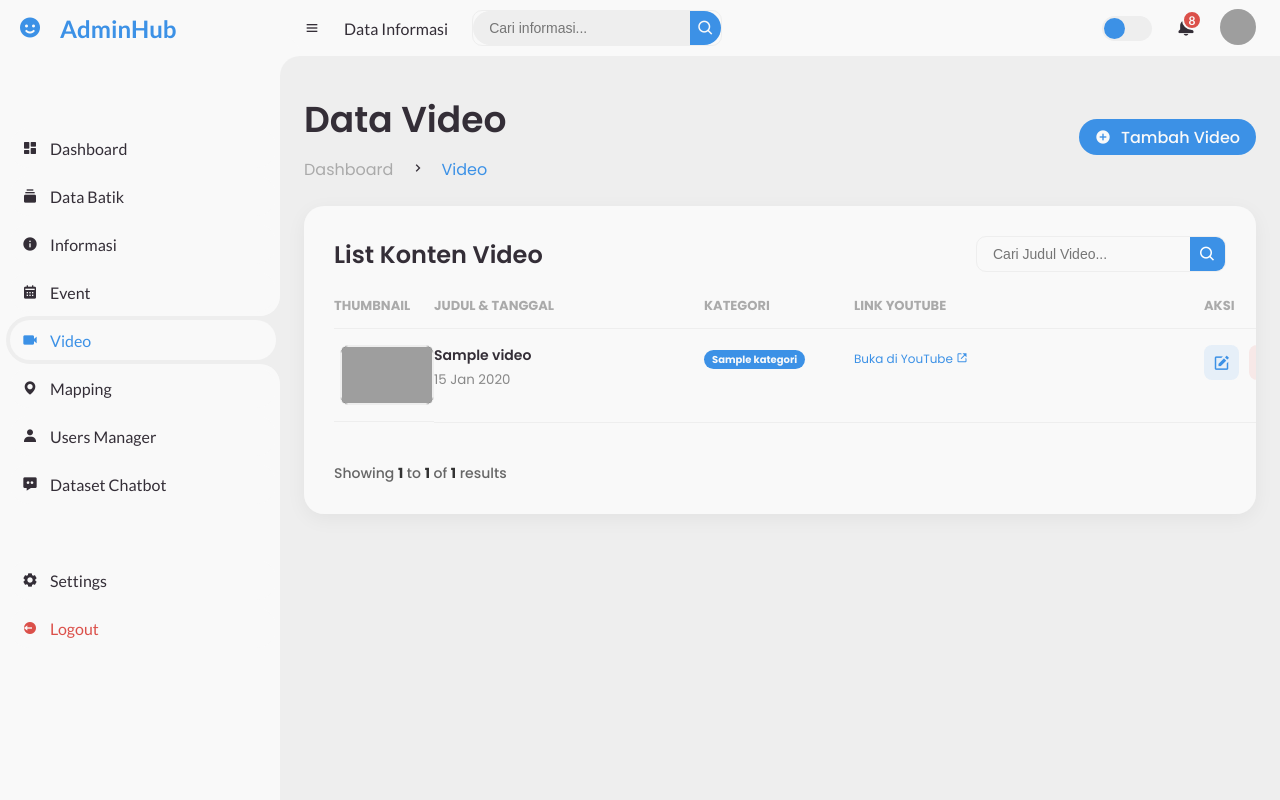
After one commit to tamris/service_batik, a Flask app: page /data-video in a window 1280 px wide. The commit adds this page. Run offline with Flask 3, Linux system fonts and the light colour scheme; a database or web service that is not in the repository returns one stand-in record (values such as "Sample title"); some libraries are stand-ins or nearby versions; grey boxes are pictures that could not be loaded.

Commit message:
video api done

```diff
--- a/app.py
+++ b/app.py
@@ -4,12 +4,14 @@ from extensions import mongo , jwt, bcrypt, mail
 from routes.web.dashboard import web_bp
 from routes.web.galeri import galeri_bp
 from routes.web.infromasi import informasi_bp
+from routes.web.video import video_bp
 from routes.api.galeri_api import api_bp
 from routes.api.informasi_api import informasi_api_bp
 from routes.api.auth_api import auth_bp
 from routes.api.google_oauth import google_oauth_bp
 from routes.api.deteksi import deteksi_bp
 from routes.api.chatbot_api import chatbot_bp
+from routes.api.video_api import video_api_bp
 from utils.rag_utils import initialize_rag
 
 app = Flask(__name__)
@@ -30,6 +32,7 @@ app.mail = mail
 app.register_blueprint(web_bp)
 app.register_blueprint(galeri_bp)
 app.register_blueprint(informasi_bp)
+app.register_blueprint(video_bp)
 
 # 3. Register API Blueprint
 app.register_blueprint(api_bp, url_prefix='/api')
@@ -38,6 +41,7 @@ app.register_blueprint(chatbot_bp, url_prefix='/api/chatbot')
 app.register_blueprint(deteksi_bp, url_prefix='/api/deteksi')
 app.register_blueprint(google_oauth_bp, url_prefix='/api/oauth')
 app.register_blueprint(informasi_api_bp, url_prefix='/api')
+app.register_blueprint(video_api_bp, url_prefix='/api')
 
 
 if __name__ == '__main__':
--- /dev/null
+++ b/routes/web/video.py
@@ -0,0 +1,74 @@
+import math
+from flask import Blueprint, render_template, request, redirect, url_for, flash
+from models.video_model import VideoModel
+from datetime import datetime
+
+video_bp = Blueprint('video', __name__)
+video_model = VideoModel()
+
+@video_bp.route('/data-video')
+def index():
+    page = request.args.get('page', 1, type=int)
+    search_query = request.args.get('q', '')
+    per_page = 7
+
+    all_data = video_model.get_all(search_query)
+
+    total_items = len(all_data)
+    total_pages = math.ceil(total_items / per_page)
+
+    start = (page - 1) * per_page
+    end = start + per_page
+    data_tampil = all_data[start:end]
+
+    start_index = start + 1 if total_items > 0 else 0
+    end_index = min(end, total_items)
+
+    return render_template('video/index.html',
+                           videos=data_tampil,
+                           page=page,
+                           total_pages=total_pages,
+                           total_items=total_items,
+                           start_index=start_index,
+                           end_index=end_index,
+                           search_query=search_query)
+
+@video_bp.route('/data-video/tambah', methods=['GET', 'POST'])
+def create():
+    if request.method == 'POST':
+        data_baru = {
+            "judul": request.form['judul'],
+            "deskripsi": request.form['deskripsi'],
+            "kategori": request.form['kategori'],
+            "youtube_url": request.form['youtube_url'],
+            "created_at": datetime.now() # Menambahkan timestamp pembuatan
+        }
+        video_model.create(data_baru)
+        flash('Video berhasil ditambahkan!', 'success')
+        return redirect(url_for('video.index'))
+    return render_template('video/create.html')
+
+@video_bp.route('/data-video/edit/<string:video_id>', methods=['GET', 'POST'])
+def edit(video_id):
+    video_terpilih = video_model.get_by_id(video_id)
+    if not video_terpilih:
+        flash('Video tidak ditemukan!', 'danger')
+        return redirect(url_for('video.index'))
+
+    if request.method == 'POST':
+        data_update = {
+            "judul": request.form['judul'],
+            "deskripsi": request.form['deskripsi'],
+            "kategori": request.form['kategori'],
+            "youtube_url": request.form['youtube_url']
+        }
+        video_model.update(video_id, data_update)
+        flash('Video berhasil diperbarui!', 'success')
+        return redirect(url_for('video.index'))
+    return render_template('video/edit.html', video=video_terpilih)
+
+@video_bp.route('/data-video/hapus/<string:video_id>')
+def delete(video_id):
+    video_model.delete(video_id)
+    flash('Video berhasil dihapus!', 'success')
+    return redirect(url_for('video.index'))
--- a/templates/dashboard.html
+++ b/templates/dashboard.html
@@ -55,7 +55,7 @@
 				</a>
 			</li>
 			<li>
-				<a href="#">
+				<a href="{{ url_for('video.index') }}">
 					<i class='bx bxs-video' ></i>
 					<span class="text">Video</span>
 				</a>
--- a/templates/galeri/index.html
+++ b/templates/galeri/index.html
@@ -53,7 +53,7 @@
 				</a>
 			</li>
 			<li>
-				<a href="#">
+				<a href="{{ url_for('video.index') }}">
 					<i class='bx bxs-video' ></i>
 					<span class="text">Video</span>
 				</a>
--- a/templates/informasi/index.html
+++ b/templates/informasi/index.html
@@ -21,7 +21,7 @@
 			<li><a href="{{ url_for('galeri.index') }}"><i class='bx bxs-collection' ></i><span class="text">Data Batik</span></a></li>
 			<li class="active"><a href="{{ url_for('informasi.index') }}"><i class='bx bxs-info-circle' ></i><span class="text">Informasi</span></a></li>
 			<li><a href="#"><i class='bx bxs-calendar' ></i><span class="text">Event</span></a></li>
-			<li><a href="#"><i class='bx bxs-video' ></i><span class="text">Video</span></a></li>
+			<li><a href="{{ url_for('video.index') }}"><i class='bx bxs-video' ></i><span class="text">Video</span></a></li>
 			<li><a href="#"><i class='bx bxs-map' ></i><span class="text">Mapping</span></a></li>
 			<li><a href="#"><i class='bx bxs-user' ></i><span class="text">Users Manager</span></a></li>
 			<li><a href="#"><i class='bx bxs-message-dots' ></i><span class="text">Dataset Chatbot</span></a></li>
--- /dev/null
+++ b/templates/video/index.html
@@ -0,0 +1,173 @@
+<!DOCTYPE html>
+<html lang="en">
+<head>
+	<meta charset="UTF-8">
+	<meta name="viewport" content="width=device-width, initial-scale=1.0">
+	<link href='https://unpkg.com/boxicons@2.0.9/css/boxicons.min.css' rel='stylesheet'>
+	<link rel="stylesheet" href="{{ url_for('static', filename='css/style.css') }}">
+	<link rel="stylesheet" href="{{ url_for('static', filename='css/galeri.css') }}">
+	<title>AdminHub - Data Video</title>
+</head>
+<body>
+    <script>
+        const theme = localStorage.getItem('theme');
+        if (theme === 'dark') { document.body.classList.add('dark'); }
+    </script>
+
+	<section id="sidebar">
+		<a href="#" class="brand"><i class='bx bxs-smile'></i><span class="text">AdminHub</span></a>
+		<ul class="side-menu top">
+			<li><a href="{{ url_for('web_dashboard.index') }}"><i class='bx bxs-dashboard' ></i><span class="text">Dashboard</span></a></li>
+			<li><a href="{{ url_for('galeri.index') }}"><i class='bx bxs-collection' ></i><span class="text">Data Batik</span></a></li>
+			<li><a href="{{ url_for('informasi.index') }}"><i class='bx bxs-info-circle' ></i><span class="text">Informasi</span></a></li>
+			<li><a href="#"><i class='bx bxs-calendar' ></i><span class="text">Event</span></a></li>
+			<li class="active"><a href="{{ url_for('video.index') }}"><i class='bx bxs-video' ></i><span class="text">Video</span></a></li>
+			<li><a href="#"><i class='bx bxs-map' ></i><span class="text">Mapping</span></a></li>
+			<li><a href="#"><i class='bx bxs-user' ></i><span class="text">Users Manager</span></a></li>
+			<li><a href="#"><i class='bx bxs-message-dots' ></i><span class="text">Dataset Chatbot</span></a></li>
+		</ul>
+		<ul class="side-menu">
+			<li><a href="#"><i class='bx bxs-cog' ></i><span class="text">Settings</span></a></li>
+			<li><a href="#" class="logout"><i class='bx bxs-log-out-circle' ></i><span class="text">Logout</span></a></li>
+		</ul>
+	</section>
+
+	<section id="content">
+		<nav>
+			<i class='bx bx-menu' ></i>
+			<a href="#" class="nav-link">Data Informasi</a>
+			<form action="#" class="search-box" onsubmit="return false;">
+				<div class="form-input">
+					<input type="search" placeholder="Cari informasi..." autocomplete="off">
+
+					<button type="button" class="search-btn"><i class='bx bx-search'></i></button>
+				</div>
+			</form>
+			<input type="checkbox" id="switch-mode" hidden>
+			<label for="switch-mode" class="switch-mode"></label>
+			<a href="#" class="notification"><i class='bx bxs-bell' ></i><span class="num">8</span></a>
+			<a href="#" class="profile"><img src="{{ url_for('static', filename='img/people.png') }}"></a>
+		</nav>
+
+		<main>
+			<div class="head-title">
+				<div class="left">
+					<h1>Data Video</h1>
+					<ul class="breadcrumb">
+						<li><a href="#">Dashboard</a></li>
+						<li><i class='bx bx-chevron-right'></i></li>
+						<li><a class="active" href="#">Video</a></li>
+					</ul>
+				</div>
+				<a href="{{ url_for('video.create') }}" class="btn-download">
+					<i class='bx bxs-plus-circle'></i><span class="text">Tambah Video</span>
+				</a>
+			</div>
+
+			<div class="table-data">
+				<div class="order">
+					<div class="head">
+						<h3>List Konten Video</h3>
+						<div class="search-box">
+							<div class="form-input" style="position: relative;">
+								<input type="search" id="searchInput" placeholder="Cari Judul Video..." autocomplete="off">
+								<button type="button" class="search-btn"><i class='bx bx-search'></i></button>
+							</div>
+						</div>
+					</div>
+					<table>
+						<thead>
+							<tr>
+								<th width="15%">Thumbnail</th>
+								<th width="35%">Judul & Tanggal</th>
+								<th width="15%">Kategori</th>
+								<th width="20%">Link YouTube</th>
+								<th width="15%">Aksi</th>
+							</tr>
+						</thead>
+						<tbody id="tableBody">
+							{% for item in videos %}
+							<tr>
+								<td>
+									<div class="img-box" style="width: 100px; height: 60px; border-radius: 8px; overflow: hidden; background: #222;">
+										{% if 'v=' in item.youtube_url %}
+											{# Mengambil ID setelah 'v=' dan sebelum '&' jika ada #}
+											{% set video_id = item.youtube_url.split('v=')[1].split('&')[0] %}
+											<img src="https://img.youtube.com/vi/{{ video_id }}/mqdefault.jpg"
+												alt="Thumbnail"
+												style="width:100%; height:100%; object-fit:cover;">
+										{% elif 'youtu.be/' in item.youtube_url %}
+											{# Menangani format link pendek youtu.be/IDVIDEO #}
+											{% set video_id = item.youtube_url.split('youtu.be/')[1].split('?')[0] %}
+											<img src="https://img.youtube.com/vi/{{ video_id }}/mqdefault.jpg"
+												alt="Thumbnail"
+												style="width:100%; height:100%; object-fit:cover;">
+										{% else %}
+											<img src="{{ url_for('static', filename='img/default_video.png') }}" style="width:100%; height:100%; object-fit:cover;">
+										{% endif %}
+									</div>
+								</td>
+								<td>
+									<span style="font-weight: 600; font-size: 14px; display: block;">{{ item.judul }}</span>
+									<small style="color: #888;">{{ item.created_at.strftime('%d %b %Y') if item.created_at else '-' }}</small>
+								</td>
+								<td><span class="status completed" style="font-size: 10px; padding: 2px 8px;">{{ item.kategori }}</span></td>
+								<td><a href="{{ item.youtube_url }}" target="_blank" style="color: #3C91E6; font-size: 12px;">Buka di YouTube <i class='bx bx-link-external'></i></a></td>
+								<td>
+									<div class="action-btn">
+										<a href="{{ url_for('video.edit', video_id=item._id) }}" class="btn-icon btn-edit" title="Edit"><i class='bx bxs-edit'></i></a>
+										<a href="#" onclick="deleteConfirmation(event, '{{ url_for('video.delete', video_id=item._id) }}')" class="btn-icon btn-delete" title="Hapus"><i class='bx bxs-trash'></i></a>
+									</div>
+								</td>
+							</tr>
+							{% endfor %}
+						</tbody>
+					</table>
+
+					<div class="pagination-wrapper" id="paginationContainer">
+						<span class="pagi-info">Showing <b>{{ start_index }}</b> to <b>{{ end_index }}</b> of <b>{{ total_items }}</b> results</span>
+						<div class="pagi-buttons">
+							{% if page > 1 %}<a href="{{ url_for('video.index', page=page-1, q=search_query) }}" class="pagi-btn prev"><i class='bx bx-chevron-left'></i> Prev</a>{% endif %}
+							{% if page < total_pages %}<a href="{{ url_for('video.index', page=page+1, q=search_query) }}" class="pagi-btn next">Next <i class='bx bx-chevron-right'></i></a>{% endif %}
+						</div>
+					</div>
+				</div>
+			</div>
+		</main>
+	</section>
+
+	<script src="https://cdn.jsdelivr.net/npm/sweetalert2@11"></script>
+	<script src="{{ url_for('static', filename='js/script.js') }}"></script>
+	<script>
+		const searchInput = document.getElementById('searchInput');
+		const tableBody = document.getElementById('tableBody');
+		const paginationContainer = document.getElementById('paginationContainer');
+
+		function fetchData(query) {
+			fetch(`{{ url_for('video.index') }}?q=${query}`)
+				.then(response => response.text())
+				.then(html => {
+					const parser = new DOMParser();
+					const doc = parser.parseFromString(html, 'text/html');
+					tableBody.innerHTML = doc.getElementById('tableBody').innerHTML;
+					paginationContainer.innerHTML = doc.getElementById('paginationContainer').innerHTML;
+				});
+		}
+
+		searchInput.addEventListener('input', function() { fetchData(this.value); });
+
+		function deleteConfirmation(event, urlRedirect) {
+			event.preventDefault();
+			Swal.fire({
+				title: 'Hapus Video?',
+				text: "Data akan dihapus permanen!",
+				icon: 'warning',
+				showCancelButton: true,
+				confirmButtonColor: '#3C91E6',
+				cancelButtonColor: '#DB504A',
+				confirmButtonText: 'Ya, Hapus!'
+			}).then((result) => { if (result.isConfirmed) { window.location.href = urlRedirect; } });
+		}
+	</script>
+</body>
+</html>
```
Also changed, not shown: models/video_model.py (added, +38 -0 lines), routes/api/video_api.py (added, +66 -0 lines), templates/video/create.html (added, +58 -0 lines), static/img/informasi/2ff1df23d6ef987e0586d6c2e07a289c.jpeg (added), static/img/informasi/IMG-20251003-WA0037_1.jpg (added), templates/video/edit.html (added).
